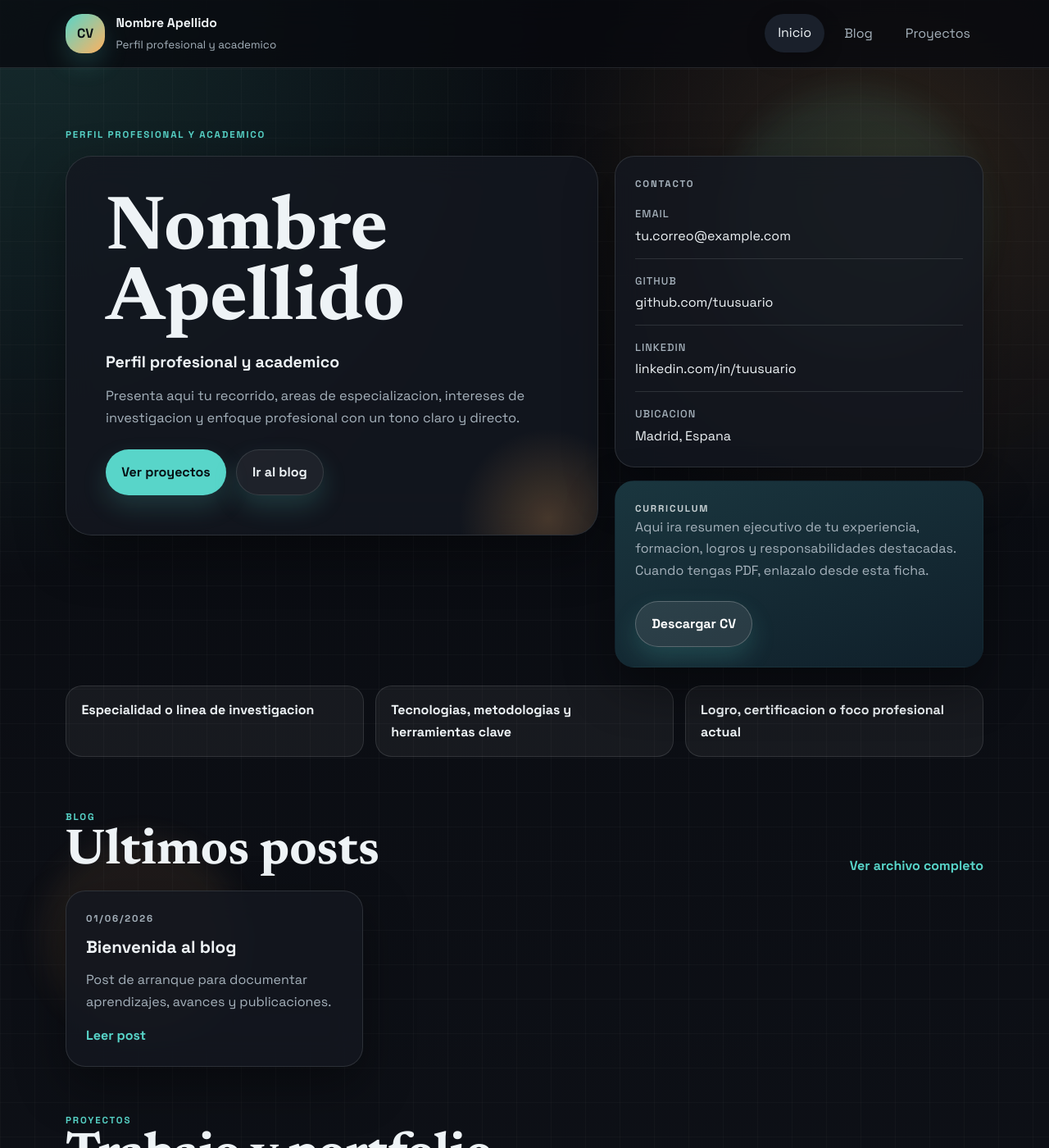
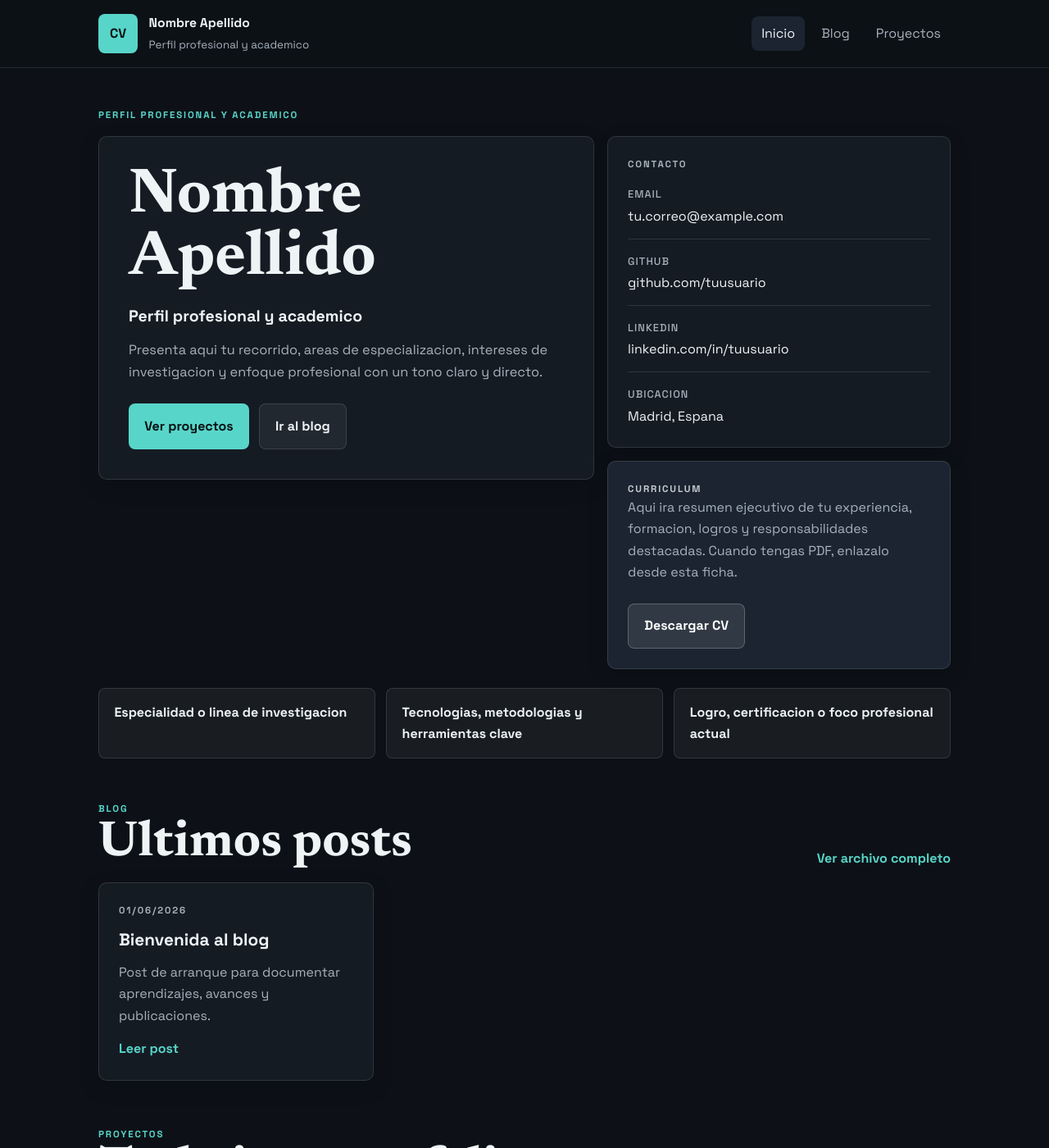
Before and after one commit to esettes/website, a Jekyll site: the page built from index.md, in a window 1280 px wide and 1400 px high. Shown: the whole window at 82% size. Built offline with Jekyll 4.4.1, drawn with Linux system fonts in a browser that asks for light colours.

Commit message:
Refactor CSS variables and styles for improved design consistency

```diff
--- a/assets/css/main.css
+++ b/assets/css/main.css
@@ -1,18 +1,18 @@
 :root {
-  --bg: #080a0f;
-  --bg-soft: #10131a;
-  --surface: rgba(20, 24, 32, 0.82);
-  --surface-strong: #1a202b;
+  --bg: #0d1117;
+  --bg-soft: #111827;
+  --surface: #151b23;
+  --surface-strong: #1b2430;
   --text: #eef3f6;
   --muted: #a6b2bc;
   --accent: #58d5c9;
   --accent-strong: #96eee6;
   --accent-warm: #ffb15f;
   --line: rgba(238, 243, 246, 0.12);
-  --shadow: 0 24px 60px rgba(0, 0, 0, 0.38);
-  --radius: 24px;
-  --radius-sm: 18px;
-  --max-width: 1120px;
+  --shadow: 0 8px 24px rgba(0, 0, 0, 0.18);
+  --radius: 10px;
+  --radius-sm: 8px;
+  --max-width: 1040px;
   --font-ui: "Space Grotesk", "Avenir Next", "Segoe UI", sans-serif;
   --font-display: "Newsreader", Georgia, serif;
 }
@@ -30,13 +30,7 @@ body {
   min-height: 100vh;
   font-family: var(--font-ui);
   color: var(--text);
-  background:
-    linear-gradient(rgba(255, 255, 255, 0.025) 1px, transparent 1px),
-    linear-gradient(90deg, rgba(255, 255, 255, 0.025) 1px, transparent 1px),
-    radial-gradient(circle at top left, rgba(88, 213, 201, 0.16), transparent 28%),
-    radial-gradient(circle at 85% 10%, rgba(255, 177, 95, 0.14), transparent 20%),
-    linear-gradient(180deg, var(--bg) 0%, var(--bg-soft) 100%);
-  background-size: 42px 42px, 42px 42px, auto, auto, auto;
+  background: var(--bg);
   line-height: 1.65;
 }
 
@@ -48,7 +42,7 @@ a {
 img {
   display: block;
   max-width: 100%;
-  border-radius: 20px;
+  border-radius: var(--radius-sm);
 }
 
 code {
@@ -63,28 +57,7 @@ main {
 
 .page-background::before,
 .page-background::after {
-  content: "";
-  position: fixed;
-  z-index: -1;
-  border-radius: 999px;
-  filter: blur(18px);
-  opacity: 0.75;
-}
-
-.page-background::before {
-  width: 320px;
-  height: 320px;
-  top: 110px;
-  right: 6vw;
-  background: rgba(88, 213, 201, 0.11);
-}
-
-.page-background::after {
-  width: 240px;
-  height: 240px;
-  bottom: 10vh;
-  left: 4vw;
-  background: rgba(255, 177, 95, 0.1);
+  display: none;
 }
 
 .shell {
@@ -96,8 +69,7 @@ main {
   position: sticky;
   top: 0;
   z-index: 30;
-  backdrop-filter: blur(18px);
-  background: rgba(8, 10, 15, 0.78);
+  background: rgba(13, 17, 23, 0.94);
   border-bottom: 1px solid var(--line);
 }
 
@@ -120,11 +92,10 @@ main {
   place-items: center;
   width: 3rem;
   height: 3rem;
-  border-radius: 20px;
-  background: linear-gradient(135deg, var(--accent), var(--accent-warm));
+  border-radius: var(--radius-sm);
+  background: var(--accent);
   color: #071014;
   font-weight: 700;
-  box-shadow: 0 14px 30px rgba(88, 213, 201, 0.18);
 }
 
 .brand-copy {
@@ -148,26 +119,23 @@ main {
 }
 
 .nav-link {
-  padding: 0.65rem 1rem;
-  border-radius: 999px;
+  padding: 0.5rem 0.75rem;
+  border-radius: var(--radius-sm);
   color: var(--muted);
   transition:
-    transform 0.2s ease,
     background-color 0.2s ease,
     color 0.2s ease,
-    box-shadow 0.2s ease;
+    border-color 0.2s ease;
 }
 
 .nav-link:hover,
 .nav-link.is-active {
   color: var(--text);
   background: var(--surface-strong);
-  box-shadow: 0 8px 24px rgba(0, 0, 0, 0.24);
-  transform: translateY(-1px);
 }
 
 .hero {
-  padding: 4.5rem 0 2.25rem;
+  padding: 3rem 0 1.5rem;
 }
 
 .kicker,
@@ -183,7 +151,7 @@ main {
 .hero-grid {
   display: grid;
   grid-template-columns: minmax(0, 1.3fr) minmax(280px, 0.9fr);
-  gap: 1.25rem;
+  gap: 1rem;
   align-items: start;
   margin-top: 1rem;
 }
@@ -193,33 +161,25 @@ main {
   position: relative;
   overflow: hidden;
   border: 1px solid var(--line);
-  border-radius: 32px;
+  border-radius: var(--radius);
   background: var(--surface);
   box-shadow: var(--shadow);
-  backdrop-filter: blur(18px);
 }
 
 .hero-copy {
-  padding: clamp(1.6rem, 4vw, 3rem);
+  padding: clamp(1.4rem, 3vw, 2.25rem);
 }
 
 .hero-copy::after {
-  content: "";
-  position: absolute;
-  right: -50px;
-  bottom: -90px;
-  width: 220px;
-  height: 220px;
-  border-radius: 999px;
-  background: radial-gradient(circle, rgba(255, 177, 95, 0.22), transparent 70%);
+  display: none;
 }
 
 .hero-copy h1 {
   margin: 0 0 1rem;
-  max-width: 8ch;
+  max-width: 12ch;
   font-family: var(--font-display);
-  font-size: clamp(3rem, 9vw, 5.8rem);
-  line-height: 0.92;
+  font-size: clamp(2.6rem, 7vw, 4.8rem);
+  line-height: 0.98;
 }
 
 .hero-tagline {
@@ -246,9 +206,9 @@ main {
 }
 
 .accent-card {
-  background: linear-gradient(160deg, rgba(27, 56, 65, 0.96), rgba(16, 32, 43, 0.98));
+  background: var(--surface-strong);
   color: #f7fbfc;
-  border-color: transparent;
+  border-color: var(--line);
 }
 
 .accent-card .eyebrow,
@@ -306,18 +266,15 @@ main {
   align-items: center;
   justify-content: center;
   padding: 0.85rem 1.2rem;
-  border-radius: 999px;
+  border-radius: var(--radius-sm);
   font-weight: 700;
   transition:
-    transform 0.2s ease,
-    box-shadow 0.2s ease,
     background-color 0.2s ease;
 }
 
 .button {
   background: var(--accent);
   color: #071014;
-  box-shadow: 0 14px 30px rgba(88, 213, 201, 0.18);
 }
 
 .button-secondary {
@@ -335,7 +292,8 @@ main {
 .button:hover,
 .button-secondary:hover,
 .button-light:hover {
-  transform: translateY(-2px);
+  background: var(--accent-strong);
+  color: #071014;
 }
 
 .highlight-strip {
@@ -350,7 +308,7 @@ main {
 .highlight-strip li {
   padding: 1rem 1.15rem;
   border: 1px solid var(--line);
-  border-radius: 20px;
+  border-radius: var(--radius-sm);
   background: rgba(238, 243, 246, 0.05);
   font-weight: 600;
 }
@@ -377,7 +335,7 @@ main {
 }
 
 .page-hero {
-  padding: 3.75rem 0 1.5rem;
+  padding: 3rem 0 1.25rem;
 }
 
 .page-description {
@@ -408,9 +366,8 @@ main {
 .card-media {
   aspect-ratio: 16 / 10;
   overflow: hidden;
-  border-radius: 18px;
-  background:
-    linear-gradient(140deg, rgba(88, 213, 201, 0.14), rgba(255, 177, 95, 0.16));
+  border-radius: var(--radius-sm);
+  background: var(--surface-strong);
 }
 
 .card-media img {
@@ -453,7 +410,7 @@ main {
 
 .tag-list li {
   padding: 0.42rem 0.76rem;
-  border-radius: 999px;
+  border-radius: var(--radius-sm);
   background: rgba(88, 213, 201, 0.12);
   color: var(--accent-strong);
   font-size: 0.85rem;
@@ -482,7 +439,7 @@ main {
 .detail-meta span {
   padding: 0.45rem 0.75rem;
   border: 1px solid var(--line);
-  border-radius: 999px;
+  border-radius: var(--radius-sm);
   background: rgba(238, 243, 246, 0.05);
 }
 
@@ -528,7 +485,7 @@ main {
 .gallery-item {
   padding: 0.85rem;
   border: 1px solid var(--line);
-  border-radius: 20px;
+  border-radius: var(--radius-sm);
   background: var(--surface);
   box-shadow: var(--shadow);
 }
```
